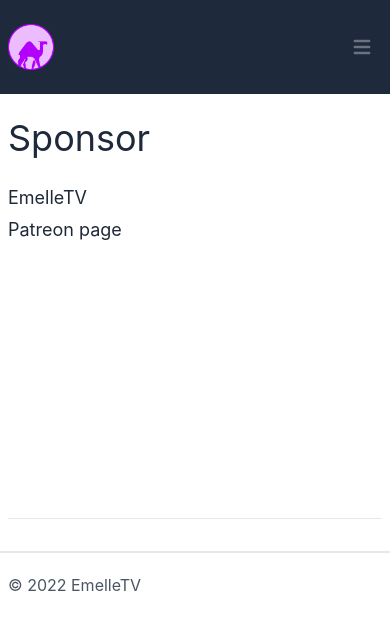
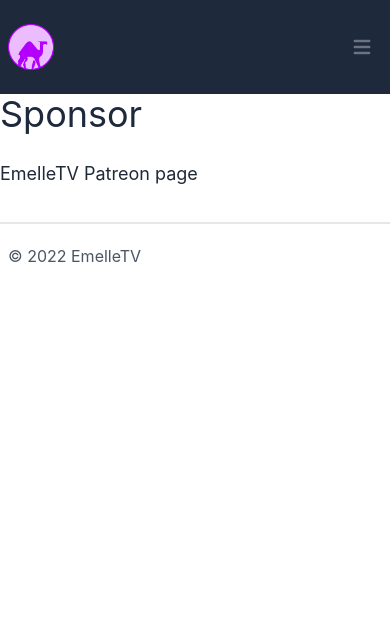
Before and after one commit to emelletv/www, a Next.js app: page /sponsor in a window 390 px wide. Shown: the top 630 px of the page. Built offline with nearby package versions, Linux system fonts and the light colour scheme.

Commit message:
Fix responsive on about page

```diff
--- a/pages/about.js
+++ b/pages/about.js
@@ -15,14 +15,8 @@
           className="leading-6 text-gray-800"
           style={{ minHeight: "400px" }}
         >
-          <div
-            className="grid md:grid-cols-2 md:grid-flow-col leading-6 text-gray-800 md:gap-y-8"
-            style={{
-              gap: "1.5rem 3rem",
-              gridTemplateColumns: "auto 14rem",
-            }}
-          >
-            <div className="leading-6 text-gray-800 md:row-span-1">
+          <div className="flex leading-6 text-gray-800">
+            <div className="w-full leading-6 text-gray-800">
               <section>{children}</section>
             </div>
             <Sidebar />
@@ -36,7 +30,7 @@
 const About = () => (
   <Main>
     <h1 className="mb-6 text-4xl leading-10 text-slate-800">About us</h1>
-    <div className="text-lg leading-8 text-gray-800 md:row-span-1">
+    <div className="text-lg leading-8 text-gray-800">
       EmelleTV is a show where we bring brains from the ML community to talk
       about their visions and goals in a very casual conversation.
       <br className="leading-8" />
--- a/pages/sponsor.js
+++ b/pages/sponsor.js
@@ -1,9 +1,9 @@
 import Head from "next/head";
 import { Header } from "../components/Header";
 import { Footer } from "../components/Footer";
-import { Sidebar } from "../components/Sidebar";
+/* import { Sidebar } from "../components/Sidebar";
 import constants from "../constants";
-import Image from "next/image";
+import Image from "next/image"; */
 
 /* export const getStaticProps = async () => {
   const PATREON_API_KEY = process.env.PATREON_API_KEY;
@@ -35,35 +35,6 @@
     .catch((error) => ({ props: { error, episodes: [] } }));
 }; */
 
-const Main = ({ children }) => {
-  return (
-    <main className="layout relative leading-6">
-      <section
-        className="pt-6 leading-6 text-gray-800 bg-white border-t-0 border-b border-gray-200
-      border-solid sm:rounded sm:border-0 md:pt-8 box-border border-x-0"
-      >
-        <section
-          className="leading-6 text-gray-800"
-          style={{ minHeight: "400px" }}
-        >
-          <div
-            className="grid md:grid-cols-2 md:grid-flow-col leading-6 text-gray-800 md:gap-y-8"
-            style={{
-              gap: "1.5rem 3rem",
-              gridTemplateColumns: "auto 14rem",
-            }}
-          >
-            <div className="leading-6 text-gray-800 md:row-span-1">
-              <section>{children}</section>
-            </div>
-            <Sidebar />
-          </div>
-        </section>
-      </section>
-    </main>
-  );
-};
-
 export default function SponsorPage() {
   return (
     <>
@@ -71,12 +42,12 @@
         <title>EmelleTV | Sponsor</title>
       </Head>
       <Header />
-      <Main>
+      <div>
         <h1 className="mb-6 text-4xl leading-10 text-slate-800">Sponsor</h1>
         <div className="text-lg leading-8 text-gray-800 md:row-span-1">
           EmelleTV Patreon page
         </div>
-      </Main>
+      </div>
       <Footer />
     </>
   );
```
